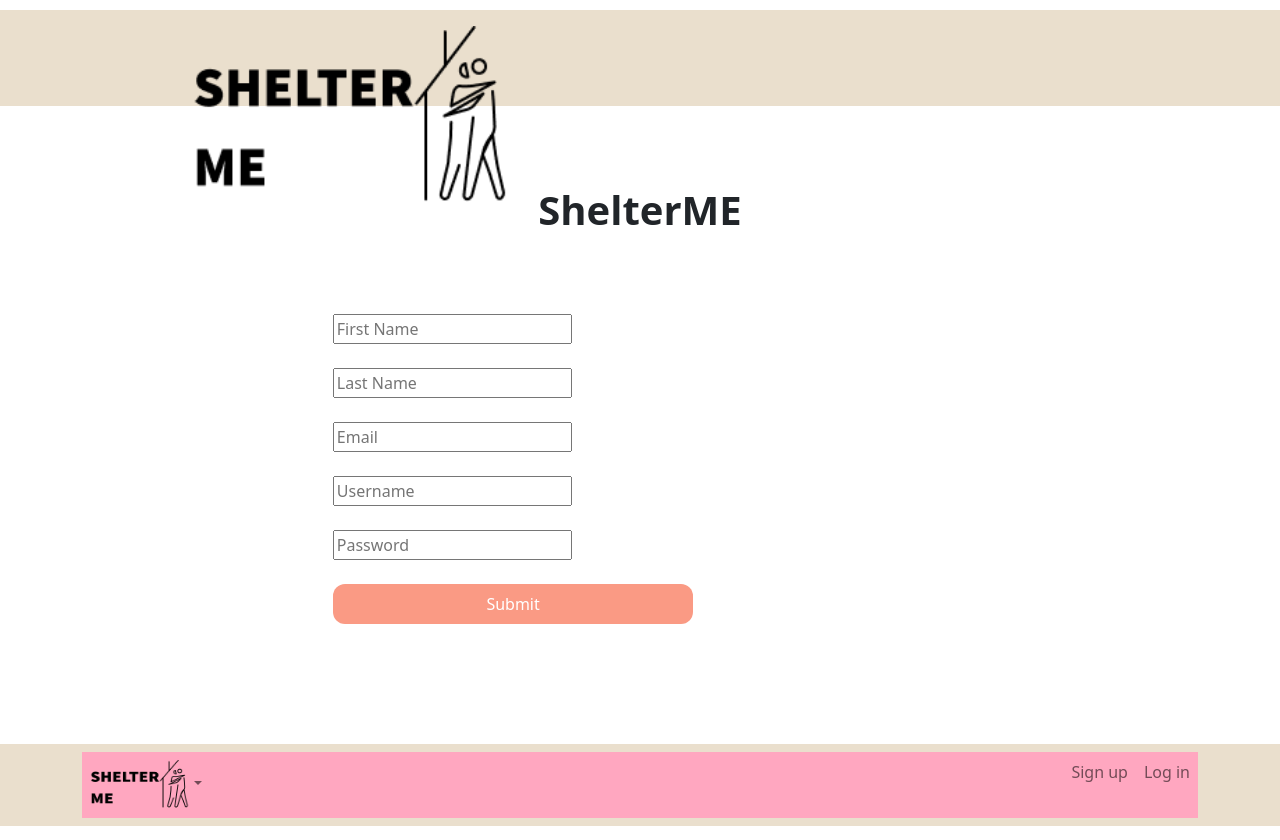
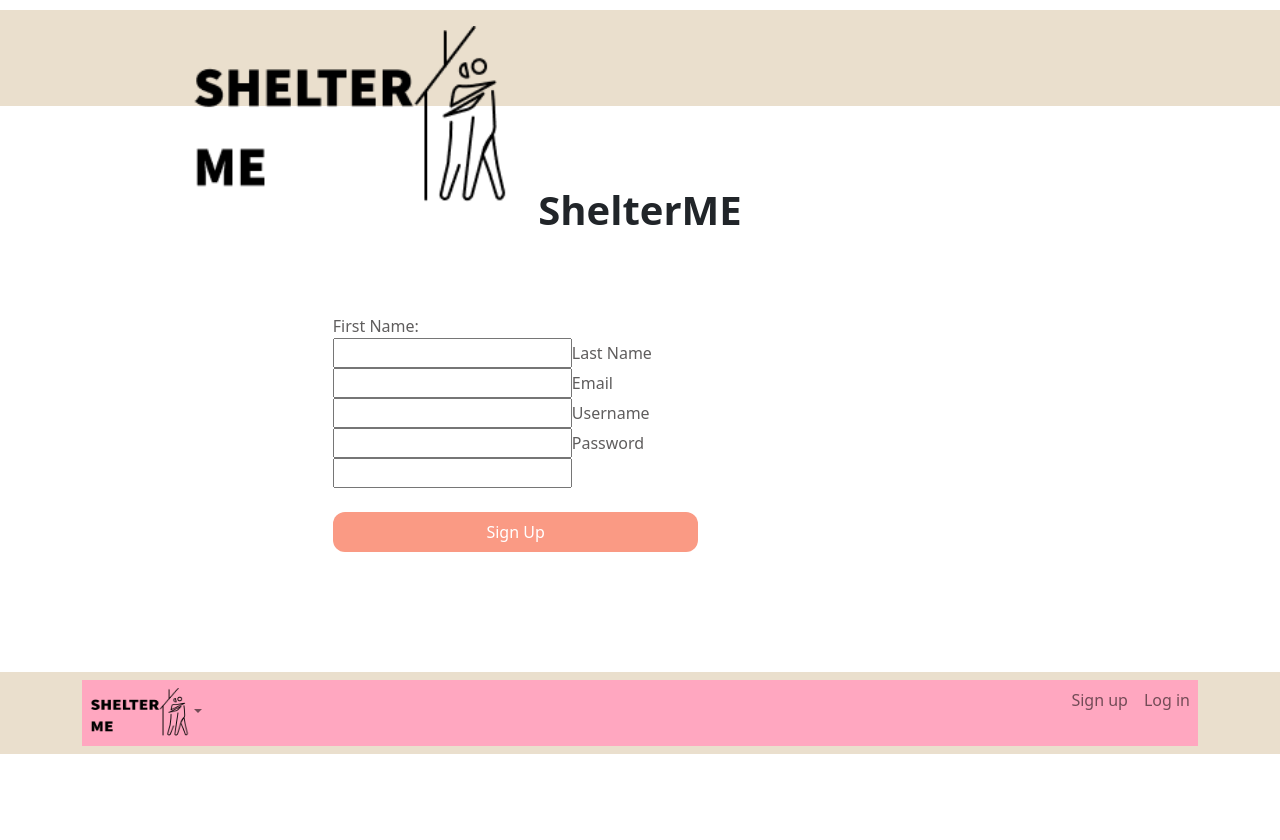
Before and after one commit to whatkimkong/shelterme-TH0Hackathon-03.2022, a React (Create React App) app: page /signup in a window 1280 px wide. After the commit the page ends 810 px from the top, so only its background shows below. Built offline with nearby package versions, Linux system fonts and the light colour scheme; no server answers.

Commit message:
fix: styling issue attempt

```diff
--- a/src/components/auth/Signup.jsx
+++ b/src/components/auth/Signup.jsx
@@ -46,42 +46,47 @@
         <h1 className="root-title">ShelterME</h1>
         <div className="root-text">
         <form onSubmit={this.handleSubmit}>
+          <label>First Name:</label>
+          <br/>
           <input
             onChange={this.handleChange}
             type="text"
             name="firstName"
-            placeholder="First Name"
             value={firstName}
-          /><br/><br/>
+          />
+          <label>Last Name</label>
+          <br/>
           <input
             onChange={this.handleChange}
             type="text"
             name="lastName"
-            placeholder="Last Name"
             value={lastName}
-          /><br/><br/>
+          />
+          <label>Email</label>
+          <br/>
           <input
             onChange={this.handleChange}
             type="text"
             name="email"
-            placeholder="Email"
             value={email}
-          /><br/><br/>
+          />
+          <label>Username</label>
+          <br/>
           <input
             onChange={this.handleChange}
             type="text"
             name="username"
-            placeholder="Username"
             value={username}
-          /><br/><br/>
+          />
+          <label>Password</label>
+          <br/>
           <input
             onChange={this.handleChange}
             type="text"
             name="password"
-            placeholder="Password"
             value={password}
           /><br/><br/>
-          <button className="root-submit" type="submit">Submit</button>
+          <button className="root-submit" type="submit">Sign Up</button>
         </form>
         </div>
       </div>
```
